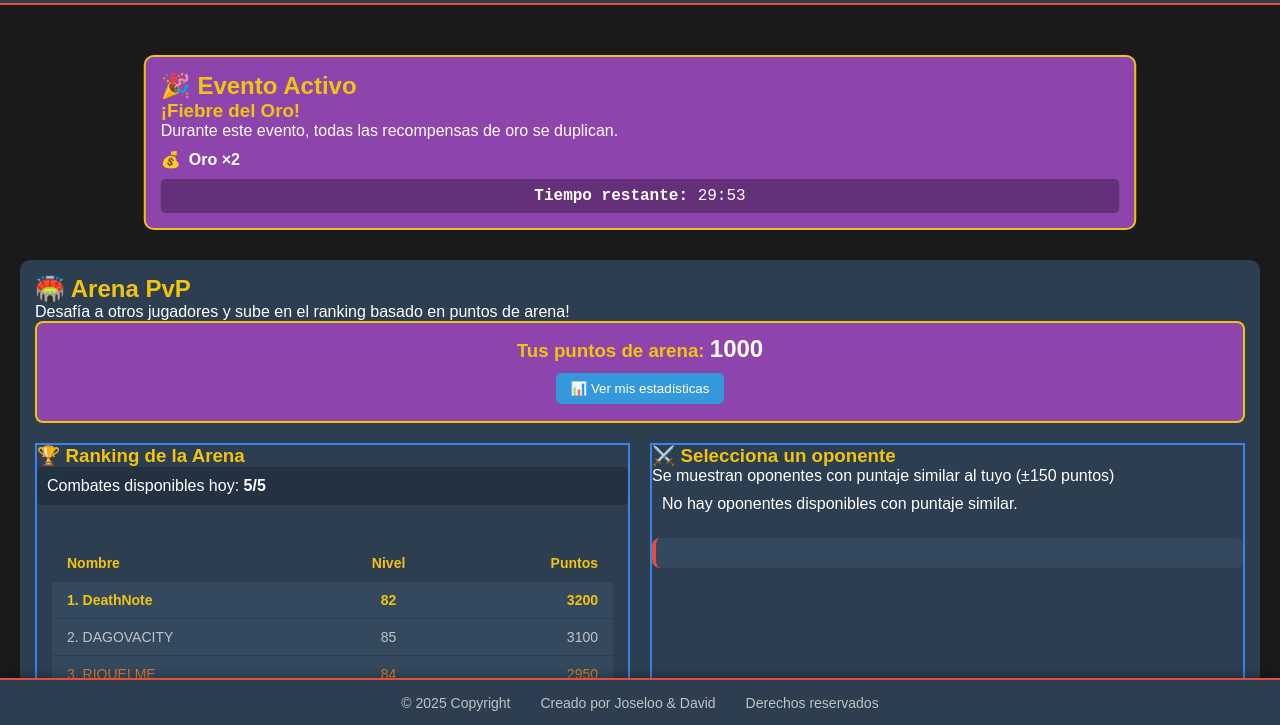
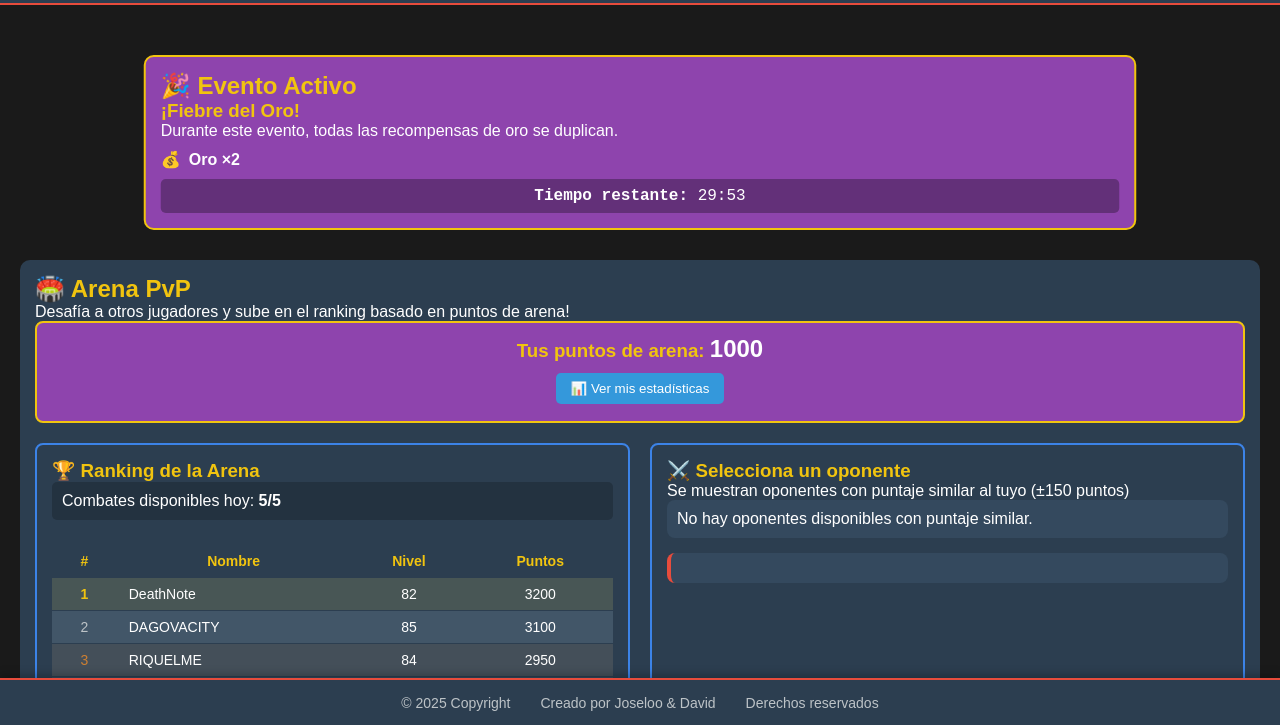
Before and after one commit to Joseloo2025/GladiatusRpg, a plain HTML site: page index.html in a window 1280 px wide. Both pictures are taken after a click on the button "🏟️ Arena PvP". Shown: the part 74-799 px from the top of the page. Drawn offline with Linux system fonts and the light colour scheme.

Commit message:
nuevo
new

```diff
--- a/arena.js
+++ b/arena.js
@@ -1,10 +1,3 @@
-// Función para inicializar la arena
-function inicializarArena() {
-    cargarRankingArena();
-    actualizarListaOponentes();
-    verificarRecargaCombates();
-}
-
 // Función para cargar el ranking
 function cargarRankingArena() {
     if (arena.ranking.length === 0) {
@@ -36,22 +29,35 @@ function cargarRankingArena() {
         <table class="ranking-table">
             <thead>
                 <tr>
+                    <th>#</th>
                     <th>Nombre</th>
                     <th>Nivel</th>
                     <th>Puntos</th>
                 </tr>
             </thead>
             <tbody>
-                ${arena.ranking.map((jugadorRank, index) => `
-                    <tr class="${jugadorRank.nombre === jugador.nombre ? 'jugador-actual' : ''}">
-                        <td>${index + 1}. ${jugadorRank.nombre}</td>
-                        <td>${jugadorRank.nivel}</td>
-                        <td>${jugadorRank.puntos}</td>
-                    </tr>
-                `).join('')}
+                ${arena.ranking.map((jugadorRank, index) => {
+                    const esJugadorActual = jugadorRank.nombre === jugador.nombre;
+                    const datosActuales = esJugadorActual ? {
+                        ...jugadorRank,
+                        nivel: jugador.nivel,
+                        puntos: arena.ranking.find(j => j.nombre === jugador.nombre)?.puntos || jugadorRank.puntos
+                    } : jugadorRank;
+
+                    return `
+                    <tr class="${esJugadorActual ? 'jugador-actual' : ''}" id="jugador-${datosActuales.nombre.replace(/\s+/g, '-')}">
+                        <td>${index + 1}</td>
+                        <td>${datosActuales.nombre}</td>
+                        <td>${datosActuales.nivel}</td>
+                        <td class="puntos-arena">${datosActuales.puntos}</td>
+                    </tr>`;
+                }).join('')}
             </tbody>
         </table>
     `;
+
+    // Actualizar contador de combates
+    document.getElementById("combates-restantes").textContent = arena.combatesRestantes;
 }
 
 // Función para actualizar lista de oponentes con balanceo
@@ -121,6 +127,8 @@ function seleccionarOponente(nombreOponente) {
         </div>
         <button onclick="iniciarCombatePvP()" class="btn-combatir">Iniciar Combate</button>
     `;
+
+    document.getElementById("btn-atacar").disabled = false;
 }
 
 // Función para iniciar combate PvP
@@ -241,6 +249,8 @@ function victoriaPvP() {
     actualizarUI();
     cargarRankingArena();
     actualizarListaOponentes();
+    animarCambioPuntos(jugador.nombre);
+    animarCambioPuntos(oponenteSeleccionado.nombre);
 }
 
 // Función de derrota PvP
@@ -287,6 +297,8 @@ function derrotaPvP() {
     actualizarUI();
     cargarRankingArena();
     actualizarListaOponentes();
+    animarCambioPuntos(jugador.nombre);
+    animarCambioPuntos(oponenteSeleccionado.nombre);
 }
 
 // Función para verificar recarga diaria de combates
@@ -337,7 +349,16 @@ function mostrarEstadisticasPvP() {
     document.getElementById("log-arena").appendChild(statsContainer);
 }
 
+// Función para animar cambios en los puntos
+function animarCambioPuntos(nombreJugador) {
+    const fila = document.querySelector(`.ranking-table tr td:nth-child(2):contains('${nombreJugador}')`)?.parentNode;
+    if (fila) {
+        fila.classList.add('puntos-actualizados');
+        setTimeout(() => fila.classList.remove('puntos-actualizados'), 500);
+    }
+}
+
 // Inicializar arena al cargar
 window.addEventListener('load', () => {
-    setTimeout(inicializarArena, 1000); // Esperar 1 segundo para asegurar carga
+    setTimeout(inicializarArena, 1000);
 });
--- a/gladiatus.css
+++ b/gladiatus.css
@@ -1175,7 +1175,9 @@ button:hover {
 .arena-ranking, .arena-oponentes {
     flex: 1;
     border: solid 2px #3c83e7;
-
+    padding: 15px;
+    border-radius: 8px;
+    background: #2c3e50;
 }
 
 .puntos-jugador {
@@ -1216,9 +1218,6 @@ button:hover {
 }
 
 .ranking-list {
-    background: #2c3e50;
-    padding: 15px;
-    border-radius: 8px;
     max-height: 400px;
     overflow-y: auto;
 }
@@ -1230,7 +1229,7 @@ button:hover {
     max-height: 300px;
     overflow-y: auto;
     padding: 10px;
-    background: #2c3e50;
+    background: #34495e;
     border-radius: 8px;
 }
 
@@ -1291,17 +1290,6 @@ button:hover {
     cursor: not-allowed;
 }
 
-/* Responsive */
-@media (max-width: 768px) {
-    .arena-columnas {
-        flex-direction: column;
-    }
-
-    .ranking-list, .oponentes-list {
-        max-height: 200px;
-    }
-}
-
 /* Estilos para la tabla de ranking */
 .ranking-table {
     width: 100%;
@@ -1312,8 +1300,7 @@ button:hover {
 }
 
 .ranking-table th, .ranking-table td {
-    padding: 10px;
-    text-align: left;
+    padding: 8px 12px;
     border-bottom: 1px solid #2c3e50;
 }
 
@@ -1323,6 +1310,15 @@ button:hover {
     font-weight: bold;
     position: sticky;
     top: 0;
+    text-align: center;
+}
+
+.ranking-table td {
+    text-align: center;
+}
+
+.ranking-table td:nth-child(2) {
+    text-align: left;
 }
 
 .ranking-table tr:hover {
@@ -1334,36 +1330,47 @@ button:hover {
     font-weight: bold;
 }
 
-/* Ajustar el ancho de las columnas */
-.ranking-table th:nth-child(1),
-.ranking-table td:nth-child(1) {
-    width: 50%;
-    padding-left: 15px;
+/* Estilo para los puestos */
+.ranking-table tr:nth-child(1) {
+    background-color: rgba(241, 196, 15, 0.1);
 }
-
-.ranking-table th:nth-child(2),
-.ranking-table td:nth-child(2) {
-    width: 20%;
-    text-align: center;
-}
-
-.ranking-table th:nth-child(3),
-.ranking-table td:nth-child(3) {
-    width: 30%;
-    text-align: right;
-    padding-right: 15px;
-}
-
-/* Estilo para los primeros puestos */
-.ranking-table tr:nth-child(1) td {
+.ranking-table tr:nth-child(1) td:nth-child(1) {
     color: #f1c40f;
     font-weight: bold;
 }
 
-.ranking-table tr:nth-child(2) td {
+.ranking-table tr:nth-child(2) {
+    background-color: rgba(189, 195, 199, 0.1);
+}
+.ranking-table tr:nth-child(2) td:nth-child(1) {
     color: #bdc3c7;
 }
 
-.ranking-table tr:nth-child(3) td {
-    color: #cd7f32; /* Bronce */
+.ranking-table tr:nth-child(3) {
+    background-color: rgba(205, 127, 50, 0.1);
 }
+.ranking-table tr:nth-child(3) td:nth-child(1) {
+    color: #cd7f32;
+}
+
+/* Animación para cambios en puntos */
+@keyframes puntosCambio {
+    0% { transform: scale(1); }
+    50% { transform: scale(1.1); }
+    100% { transform: scale(1); }
+}
+
+.puntos-actualizados {
+    animation: puntosCambio 0.5s;
+}
+
+/* Responsive */
+@media (max-width: 768px) {
+    .arena-columnas {
+        flex-direction: column;
+    }
+
+    .ranking-list, .oponentes-list {
+        max-height: 200px;
+    }
+}
--- a/gladiatus.js
+++ b/gladiatus.js
@@ -1,35 +1,34 @@
 // Sistema de Arena PvP (versión mejorada)
+// Variables globales para la arena
 const arena = {
-    ranking: [], // Almacenará los rankings de jugadores
-    tiempoEsperaArena: 30000, // 30 segundos entre combates PvP
-    ultimoCombatePvP: 0,
-    puedeDesafiar: true,
-    puntosPorVictoria: 20, // Puntos base que ganas al vencer
-    puntosPorDerrota: 10, // Puntos base que pierdes al perder
-    puntosBaseOponente: 1000, // Puntos iniciales para nuevos jugadores
-
-    // Nuevo: Límites de combate
+    ranking: [],
+    puntosBaseOponente: 1000,
+    rangoPuntos: 150,
     combatesDiarios: 5,
     combatesRestantes: 5,
-    ultimoCombate: null,
-    recargaHoraria: 3600000, // 1 hora en ms
-
-    // Nuevo: Estadísticas PvP
-    historial: [],
+    ultimoCombatePvP: 0,
+    tiempoEsperaArena: 30000, // 30 segundos
+    modificadorNivel: 0.05,
+    puntosPorVictoria: 20,
+    minPuntosGanados: 10,
+    maxPuntosGanados: 50,
+    puntosPorDerrota: 15,
+    totalCombates: 0,
+    totalVictorias: 0,
     rachaVictorias: 0,
     mayorRacha: 0,
-    totalCombates: 0,
-    totalVictorias: 0,
-
-    // Nuevo: Balanceo
-    modificadorNivel: 0.05, // 5% por nivel de diferencia
-    rangoPuntos: 150, // ±150 puntos para emparejamiento
-    maxPuntosGanados: 50,
-    minPuntosGanados: 10
+    historial: []
 };
 
 let oponenteSeleccionado = null;
 let enCombatePvP = false;
+
+// Función para inicializar la arena
+function inicializarArena() {
+    cargarRankingArena();
+    actualizarListaOponentes();
+    verificarRecargaCombates();
+}
 
 // Constantes del juego
 const MAX_INVENTARIO = 30;
@@ -1088,6 +1087,21 @@ function atacar(indexEnemigo) {
         return;
     }
 
+    // Reiniciar el temporizador visualmente
+    tiempoUltimoAtaque = ahora;
+    puedeAtacar = false;
+
+    // Restaurar elementos del temporizador
+    const contenedor = document.getElementById("temporizador-espera");
+    contenedor.innerHTML = `
+        <p class="tiempo-restante">Tiempo de espera: <span id="contador-espera">15</span>s</p>
+        <progress id="barra-espera" value="15" max="15"></progress>
+        <p id="atacar-ya" class="mensaje-ataque">¡ATACAR YA, GLADIADOR! ⚔️</p>
+    `;
+
+    // Iniciar el temporizador nuevamente
+    mostrarTemporizadorEspera();
+
     const enemigo = enemigosActuales[indexEnemigo];
     let log = `⚔️ **Combate contra ${enemigo.nombre}** ⚔️\n\n`;
     let jugadorVivo = true;
@@ -1139,19 +1153,6 @@ function atacar(indexEnemigo) {
         }
     }
 
-    // Al final del ataque exitoso:
-    tiempoUltimoAtaque = ahora;
-    puedeAtacar = false;
-
-    // Mostrar el temporizador
-    mostrarTemporizadorEspera();
-
-    // Permitir atacar de nuevo cuando termine el tiempo
-    setTimeout(() => {
-        puedeAtacar = true;
-        // El mensaje ya lo muestra mostrarTemporizadorEspera()
-    }, tiempoEsperaCombate);
-
     // Actualizar UI
     document.getElementById("log-combate").textContent = log;
     actualizarEnemigosUI();
@@ -1180,16 +1181,24 @@ function mostrarTemporizadorEspera() {
     const segundos = Math.ceil(tiempoRestante / 1000);
 
     if (tiempoRestante > 0) {
-        // Temporizador en progreso
+        // Temporizador en progreso (15s)
         contenedor.classList.remove("temporizador-finalizado");
         contadorElement.textContent = segundos;
         barraElement.value = segundos;
         setTimeout(mostrarTemporizadorEspera, 1000);
+        puedeAtacar = false;
     } else {
-        // Temporizador finalizado
-        contenedor.classList.add("temporizador-finalizado");
-        contadorElement.textContent = "0";
-        barraElement.value = 0;
+        // Mostrar mensaje "Ya puedes atacar" por 5 segundos
+        contenedor.innerHTML = `<p>¡Ya puedes atacar! ⚔️</p>`;
+        puedeAtacar = true;
+
+        // Si pasan 5 segundos sin atacar, ocultar mensaje pero mantener puedeAtacar=true
+        setTimeout(() => {
+            if (puedeAtacar) { // Si no ha atacado aún
+                contenedor.innerHTML = ''; // Limpiar mensaje
+                // No reiniciamos el temporizador hasta que el jugador ataque
+            }
+        }, 5000);
 
         // Opcional: Efecto de sonido
         if (typeof audioAtacarYa !== 'undefined') {
```
Also changed, not shown: index.html (line endings or trailing spaces).
